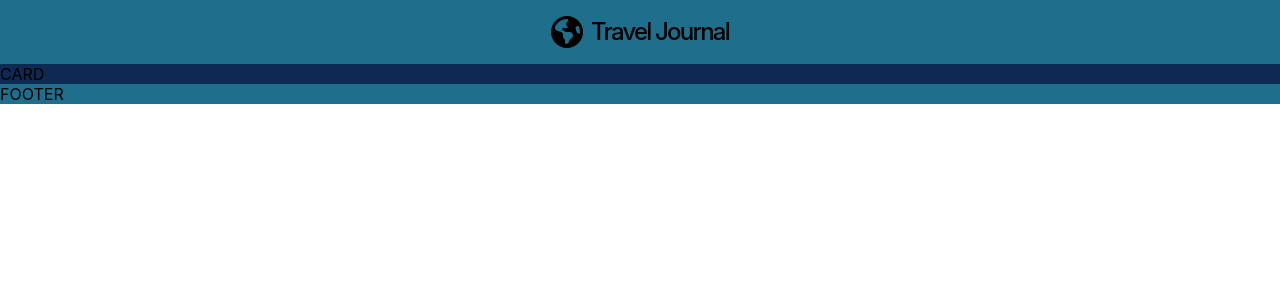
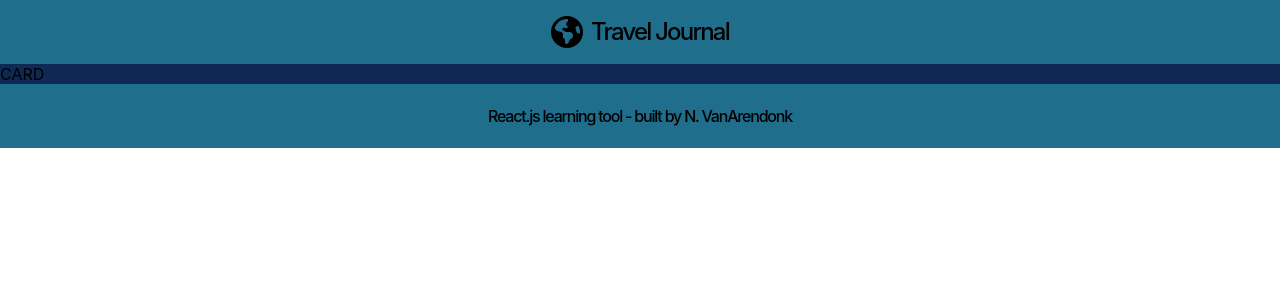
Before and after one commit to NateVanArendonk/travel_journal, a React (Create React App) app: page / in a window 1280 px wide. Shown: the top 300 px of the page. Built offline with nearby package versions, Linux system fonts and the light colour scheme.

Commit message:
Style footer

```diff
--- a/src/App.css
+++ b/src/App.css
@@ -31,4 +31,14 @@ nav {
 
 footer {
   background-color: #1F6E8C;
+  display: flex;
+  align-items: center;
+  justify-content: center;
+  padding: 1.5em 0;
 }
+
+.foot--text{
+    font-weight: 500;
+      line-height: 1em;
+      letter-spacing: -0.075em;
+}
--- a/src/components/Footer.js
+++ b/src/components/Footer.js
@@ -4,8 +4,8 @@ import { faEarthAmericas } from "@fortawesome/free-solid-svg-icons";
 
 export default function Footer() {
     return (
-        <footer>
-            FOOTER
+        <footer className='foot--text'>
+            React.js learning tool - built by N. VanArendonk
         </footer>
     )
 }
--- a/src/components/Navbar.js
+++ b/src/components/Navbar.js
@@ -6,7 +6,7 @@ export default function Navbar() {
     return (
         <nav>
             <FontAwesomeIcon icon={faEarthAmericas} className="nav--logo" />
-            <h2 className="nav--title">Travel Journal</h2>
+            <h1 className="nav--title">Travel Journal</h1>
         </nav>
     )
 }
```
